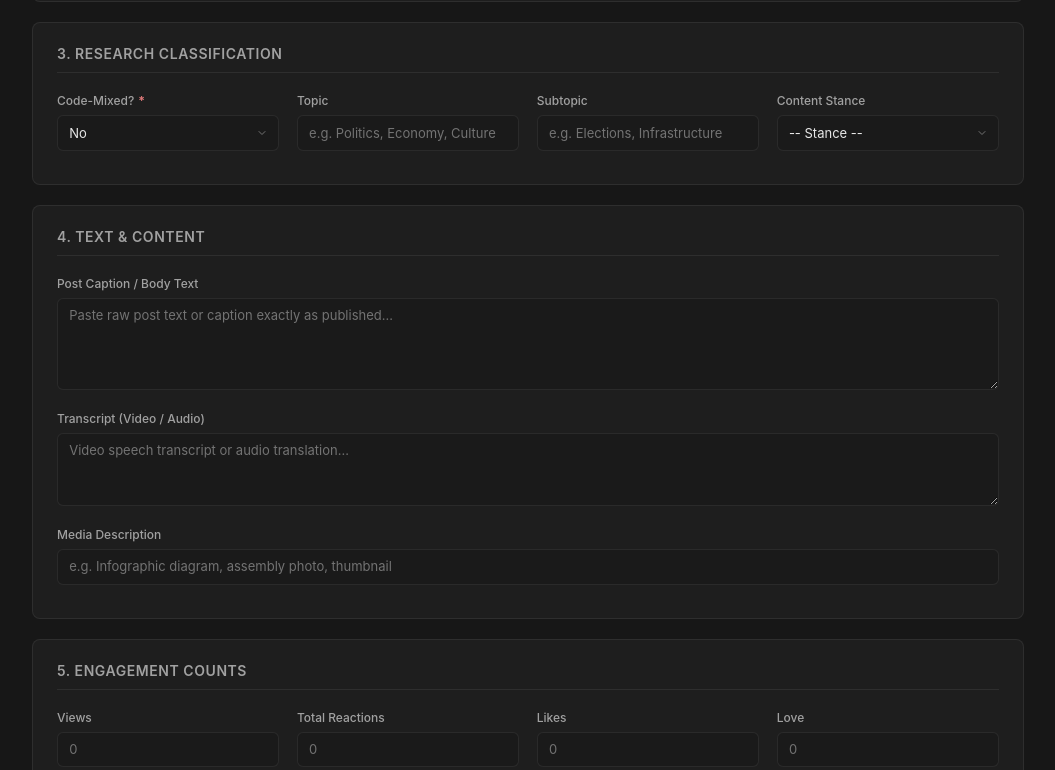
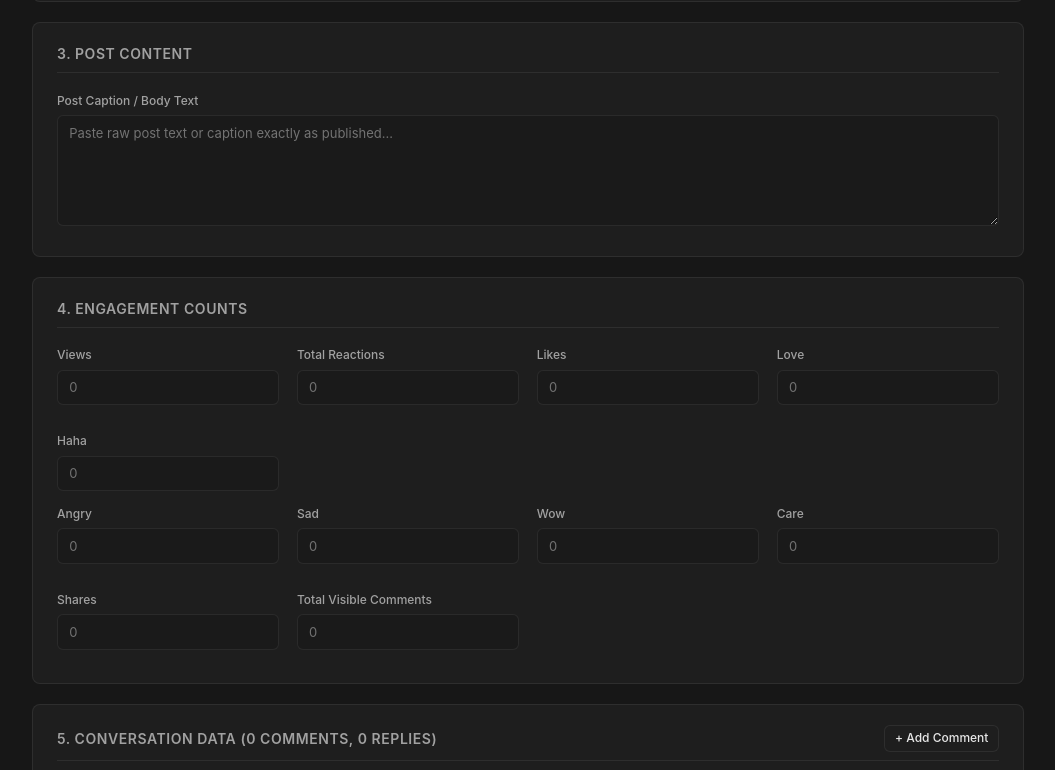
Before and after one commit to antarjit-das/fb-manual-dataentry-UI, a Next.js app: page /collect in a window 1280 px wide. Shown: the part 570-1340 px from the top of the page, without its empty margins (112-1167 px from the left). Built offline with nearby package versions, Linux system fonts and the light colour scheme.

Commit message:
fixed some fields for more simplicity in inserting data

```diff
--- a/src/components/post/PostForm.tsx
+++ b/src/components/post/PostForm.tsx
@@ -3,17 +3,19 @@
 /**
  * PostForm — Main hierarchical post-entry and editing form.
  *
- * Designed with a clean, ChatGPT-like dark UI philosophy:
- *  - Discrete flat sections with subtle dividers
- *  - Restrained typography and dark charcoal inputs
- *  - Responsive multi-column layout
- *  - Real-time pre-save validation status
+ * Streamlined sections per user request:
+ *  1. Post Identification
+ *  2. Source & Metadata (source name, source type, dates, language)
+ *  3. Post Content (post text)
+ *  4. Engagement Counts (all metrics retained)
+ *  5. Conversation Data (simplified comments & replies)
+ *  6. Save Summary Bar
  */
 
 import { useState } from "react";
 import { useForm, useFieldArray } from "react-hook-form";
 import { zodResolver } from "@hookform/resolvers/zod";
-import { PostFormSchema, CONTENT_TYPES, SOURCE_TYPES, LANGUAGES, YES_NO, CONTENT_STANCES } from "@/lib/schemas";
+import { PostFormSchema, CONTENT_TYPES, SOURCE_TYPES, LANGUAGES } from "@/lib/schemas";
 import type { PostFormData, SaveResult } from "@/lib/types";
 import { todayDateStr } from "@/lib/domain";
 import StatusBar from "@/components/common/StatusBar";
@@ -40,17 +42,10 @@ export default function PostForm({
     post_url: "",
     source_name: "",
     source_type: "News Page",
-    source_url: "",
     original_post_date: "",
     collection_date: todayDateStr(),
     language: "Assamese",
-    is_code_mixed: "No",
-    topic: "",
-    subtopic: "",
-    content_stance: undefined,
     post_text: "",
-    transcript: "",
-    media_description: "",
     view_count: null,
     reaction_count: null,
     like_count: null,
@@ -92,9 +87,7 @@ export default function PostForm({
       comment_text: "",
       comment_date: "",
       language: undefined,
-      is_code_mixed: undefined,
       like_count: null,
-      reply_count: null,
       notes: "",
       replies: [],
     });
@@ -225,18 +218,6 @@ export default function PostForm({
           </div>
 
           <div className="form-group">
-            <label className="form-label">Source Page URL</label>
-            <input
-              type="url"
-              {...register("source_url")}
-              className="form-input"
-              placeholder="https://facebook.com/page..."
-            />
-          </div>
-        </div>
-
-        <div className="form-row">
-          <div className="form-group">
             <label className="form-label">Original Published Date</label>
             <input
               type="text"
@@ -245,7 +226,9 @@ export default function PostForm({
               placeholder="YYYY-MM-DD or relative string"
             />
           </div>
+        </div>
 
+        <div className="form-row">
           <div className="form-group">
             <label className="form-label">
               Collection Date <span className="required">*</span>
@@ -272,99 +255,26 @@ export default function PostForm({
         </div>
       </section>
 
-      {/* 3. Classification */}
+      {/* 3. Content */}
       <section className="form-section">
         <div className="form-section-title">
-          <span>3. Research Classification</span>
+          <span>3. Post Content</span>
         </div>
-        <div className="form-row">
-          <div className="form-group">
-            <label className="form-label">
-              Code-Mixed? <span className="required">*</span>
-            </label>
-            <select {...register("is_code_mixed")} className="form-select">
-              {YES_NO.map((val) => (
-                <option key={val} value={val}>
-                  {val}
-                </option>
-              ))}
-            </select>
-          </div>
-
-          <div className="form-group">
-            <label className="form-label">Topic</label>
-            <input
-              type="text"
-              {...register("topic")}
-              className="form-input"
-              placeholder="e.g. Politics, Economy, Culture"
-            />
-          </div>
-
-          <div className="form-group">
-            <label className="form-label">Subtopic</label>
-            <input
-              type="text"
-              {...register("subtopic")}
-              className="form-input"
-              placeholder="e.g. Elections, Infrastructure"
-            />
-          </div>
-
-          <div className="form-group">
-            <label className="form-label">Content Stance</label>
-            <select {...register("content_stance")} className="form-select">
-              <option value="">-- Stance --</option>
-              {CONTENT_STANCES.map((stance) => (
-                <option key={stance} value={stance}>
-                  {stance}
-                </option>
-              ))}
-            </select>
-          </div>
-        </div>
-      </section>
-
-      {/* 4. Content */}
-      <section className="form-section">
-        <div className="form-section-title">
-          <span>4. Text & Content</span>
-        </div>
-        <div className="form-group">
+        <div className="form-group" style={{ marginBottom: "0.25rem" }}>
           <label className="form-label">Post Caption / Body Text</label>
           <textarea
             {...register("post_text")}
             className="form-textarea"
             placeholder="Paste raw post text or caption exactly as published..."
-            rows={4}
-          />
-        </div>
-
-        <div className="form-group">
-          <label className="form-label">Transcript (Video / Audio)</label>
-          <textarea
-            {...register("transcript")}
-            className="form-textarea"
-            placeholder="Video speech transcript or audio translation..."
-            rows={3}
-          />
-        </div>
-
-        <div className="form-group">
-          <label className="form-label">Media Description</label>
-          <input
-            type="text"
-            {...register("media_description")}
-            className="form-input"
-            placeholder="e.g. Infographic diagram, assembly photo, thumbnail"
+            rows={5}
           />
         </div>
       </section>
 
-      {/* 5. Engagement Metrics */}
+      {/* 4. Engagement Metrics */}
       <section className="form-section">
         <div className="form-section-title">
-          <span>5. Engagement Counts</span>
+          <span>4. Engagement Counts</span>
         </div>
         <div className="form-row">
           <div className="form-group">
@@ -482,10 +392,10 @@ export default function PostForm({
         </div>
       </section>
 
-      {/* 6. Comments & Nested Replies */}
+      {/* 5. Comments & Nested Replies */}
       <section className="form-section">
         <div className="form-section-title">
-          <span>6. Conversation Data ({fields.length} Comments, {totalReplies} Replies)</span>
+          <span>5. Conversation Data ({fields.length} Comments, {totalReplies} Replies)</span>
           <button
             type="button"
             onClick={handleAddComment}
@@ -513,7 +423,7 @@ export default function PostForm({
         )}
       </section>
 
-      {/* 7. Save & Pre-save summary bar */}
+      {/* 6. Save Summary bar */}
       <div className="save-summary-bar">
         <div className="save-summary-meta">
           <strong>Payload Summary:</strong> 1 Post &middot; {fields.length} Comment(s) &middot; {totalReplies} Reply/Replies
--- a/src/lib/schemas.ts
+++ b/src/lib/schemas.ts
@@ -5,7 +5,6 @@
  * and validation rules. All other layers (persistence, API, UI) import from here.
  *
  * Rules (from AGENTS.md):
- *  - Do NOT add fields unless explicitly instructed.
  *  - Controlled values must match the CODEBOOK / product_guide exactly.
  *  - Original text is stored unchanged — no trimming or transforming.
  */
@@ -14,7 +13,6 @@ import { z } from "zod";
 
 // ────────────────────────────────────────────────────────────────────────────
 // Controlled-Value Enums
-// These MUST match product_guide.md §4.3 exactly.
 // ────────────────────────────────────────────────────────────────────────────
 
 export const CONTENT_TYPES = ["Post", "Reel", "Video", "Other"] as const;
@@ -106,8 +104,8 @@ export const PostSchema = z.object({
   collection_timestamp: z.string().min(1, "Collection timestamp is required"),
   language: z.enum(LANGUAGES),
 
-  // Classification
-  is_code_mixed: z.enum(YES_NO),
+  // Classification (optional in stored sheet model)
+  is_code_mixed: z.enum(YES_NO).optional(),
   topic: optionalText,
   subtopic: optionalText,
   content_stance: z.enum(CONTENT_STANCES).optional(),
@@ -214,11 +212,10 @@ export const CollectionLogSchema = z.object({
 
 // ────────────────────────────────────────────────────────────────────────────
 // FORM PAYLOAD — the nested shape sent from the UI to the API on Save
-//
-// This is the hierarchical view: one post with N comments, each comment
-// with M replies. The API/domain layer flattens this into sheet rows.
-//
-// Note: IDs are optional here because the server generates them if missing.
+// Updated per user preferences:
+//  - Removed: source_url, research classification (is_code_mixed, topic, subtopic, content_stance), transcript, media_description
+//  - Comments: removed is_code_mixed, reply_count
+//  - Replies: removed is_code_mixed, notes
 // ────────────────────────────────────────────────────────────────────────────
 
 export const ReplyFormSchema = z.object({
@@ -226,10 +223,8 @@ export const ReplyFormSchema = z.object({
   reply_text: z.string().min(1, "Reply text is required"),
   reply_date: optionalDateStr,
   language: z.enum(LANGUAGES).optional(),
-  is_code_mixed: z.enum(YES_NO).optional(),
   like_count: engagementCount,
   collection_timestamp: optionalText,
-  notes: optionalText,
 });
 
 export const CommentFormSchema = z.object({
@@ -237,9 +232,7 @@ export const CommentFormSchema = z.object({
   comment_text: z.string().min(1, "Comment text is required"),
   comment_date: optionalDateStr,
   language: z.enum(LANGUAGES).optional(),
-  is_code_mixed: z.enum(YES_NO).optional(),
   like_count: engagementCount,
-  reply_count: engagementCount,
   collection_timestamp: optionalText,
   notes: optionalText,
   replies: z.array(ReplyFormSchema).default([]),
@@ -249,32 +242,23 @@ export const PostFormSchema = z.object({
   // post_id is optional on create (server generates), required on edit
   post_id: z.string().optional(),
 
-  // Identity
+  // 1. Identity
   platform: z.string().default("Facebook"),
   content_type: z.enum(CONTENT_TYPES),
   post_url: optionalText,
 
-  // Source & dates
+  // 2. Source & dates
   source_name: z.string().min(1, "Source name is required"),
   source_type: z.enum(SOURCE_TYPES),
-  source_url: optionalText,
   original_post_date: optionalDateStr,
   collection_date: z.string().min(1, "Collection date is required"),
   collection_timestamp: optionalText,
   language: z.enum(LANGUAGES),
 
-  // Classification
-  is_code_mixed: z.enum(YES_NO),
-  topic: optionalText,
-  subtopic: optionalText,
-  content_stance: z.enum(CONTENT_STANCES).optional(),
+  // 3. Content
+  post_text: optionalText,
 
-  // Content
-  post_text: optionalText,
-  transcript: optionalText,
-  media_description: optionalText,
-
-  // Engagement metrics
+  // 4. Engagement metrics
   view_count: engagementCount,
   reaction_count: engagementCount,
   like_count: engagementCount,
@@ -285,10 +269,8 @@ export const PostFormSchema = z.object({
   wow_count: engagementCount,
   care_count: engagementCount,
   share_count: engagementCount,
-
-  // Research
   comment_count: engagementCount,
 
-  // Nested children
+  // 5. Nested comments & replies
   comments: z.array(CommentFormSchema).default([]),
 });
```
Also changed, not shown: src/components/post/CommentCard.tsx (+5 -31 lines), src/components/post/ReplyCard.tsx (+4 -31 lines), src/lib/domain.ts (+12 -69 lines), src/lib/workbook/WorkbookRepository.ts (+0 -7 lines).
